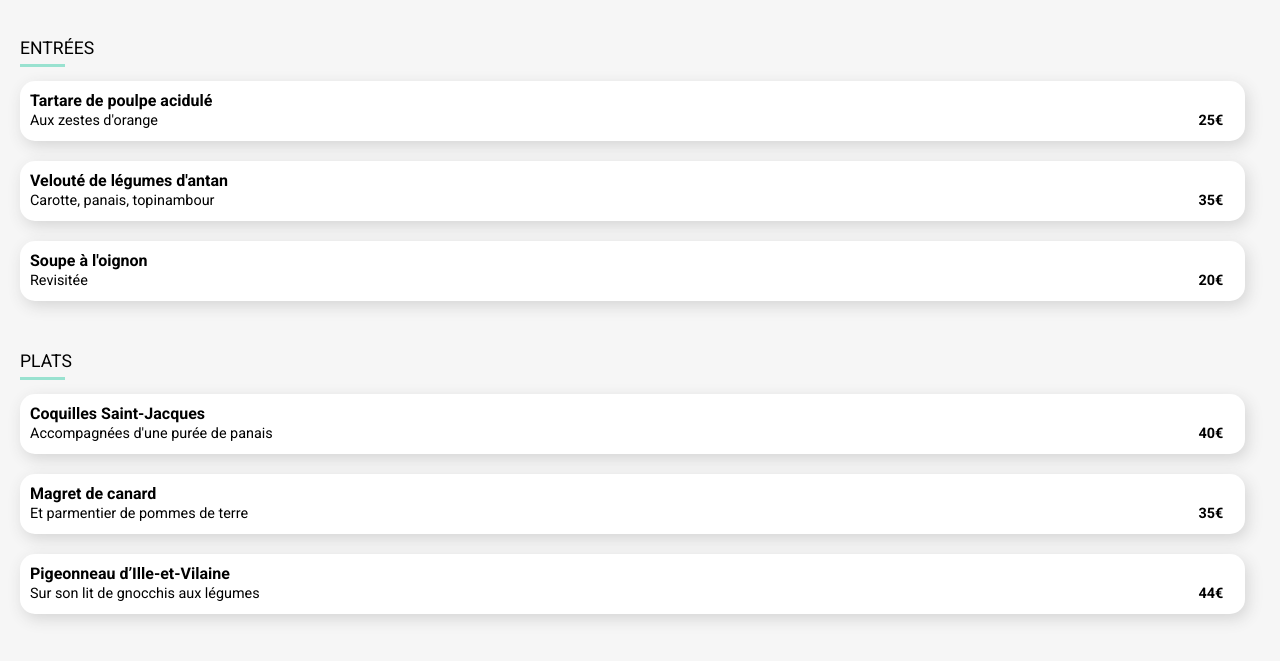
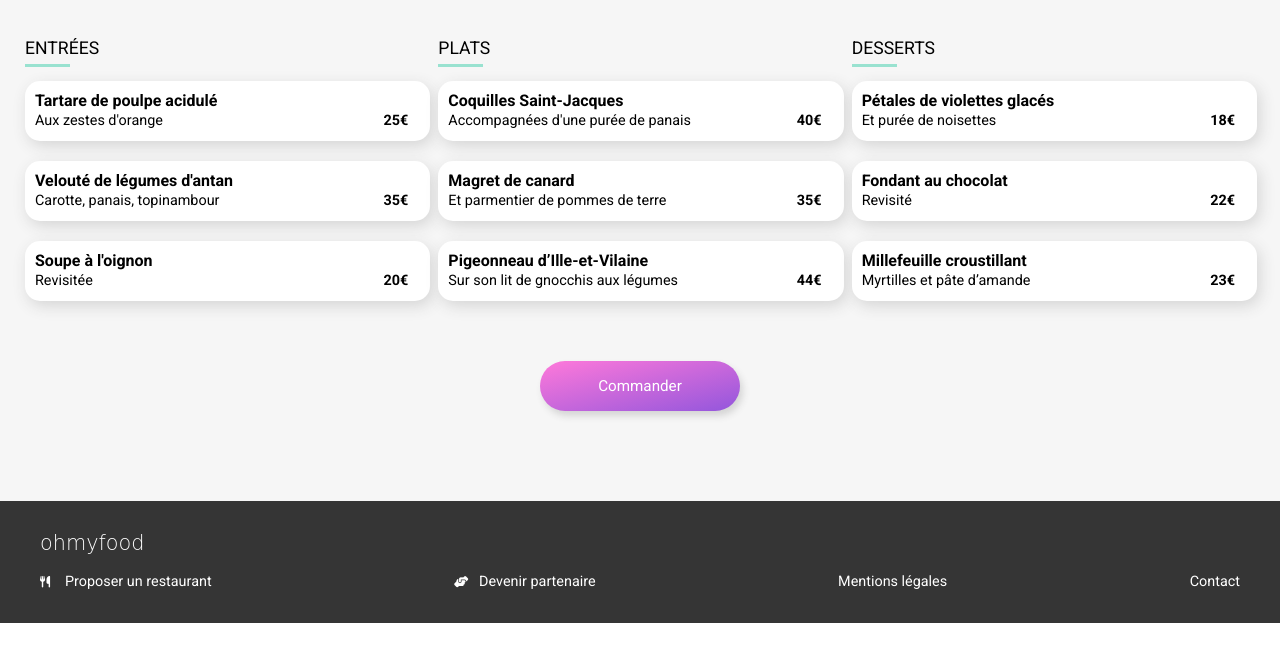
Before and after one commit to hyejinyeo/HyejinYeo_3_14052021, a website: page menus/alafrancaise.html in a window 1280 px wide. Shown: the part 348-1009 px from the top of the page. After the commit the page ends 971 px from the top, so only its background shows below. Drawn offline with Linux system fonts and the light colour scheme; a web font is replaced by a local one.

Commit message:
Modification: Responsive web

```diff
--- a/menus/alafrancaise.html
+++ b/menus/alafrancaise.html
@@ -48,6 +48,7 @@
                     </div>
                 </div>
                 <div class="contenu__carte">
+                    <div class="carte--colonne">
                         <div class="carte__groupe">
                             <h3>ENTRÉES</h3>
                             <ul class="carte__container">
@@ -171,6 +172,7 @@
                                 </li>
                             </ul>
                         </div>
+                    </div>
                     <div class="contenu__btn">
                             <a href="#">Commander</a>
                     </div>
--- a/sass/components/_keyframes.scss
+++ b/sass/components/_keyframes.scss
@@ -8,15 +8,13 @@
     position: absolute;
     top: 0;
     left: 0;
-    z-index: 2;
     background-color: white;
     opacity: 0;
-    animation: preloader__opacity 3s 0s both;
+    animation: preloader__opacity 3s 0s;
     &__texte {
         font-family: $font-logo-titres;
         font-size: 1.3em;
         color: black;
-        z-index: 3;
     }
     &__spin {
         position: absolute;
@@ -55,12 +53,17 @@
 @keyframes preloader__opacity {
     0% {
         opacity: 1;
+        z-index: 2;
     }
     80% {
         opacity: 1;
     }
+    95% {
+        z-index: 2;
+    }
     100% {
         opacity: 0;
+        z-index: -1;
     }
 }
 
--- a/sass/components/_transition.scss
+++ b/sass/components/_transition.scss
@@ -87,6 +87,9 @@
     overflow: hidden;
     .btn__texte {
         width: 100%;
+        @include desktop {
+            width: 85%;
+        }
         .texte__nom {
             overflow: hidden;
             text-overflow: ellipsis;
--- a/sass/layout/_fonctionnement.scss
+++ b/sass/layout/_fonctionnement.scss
@@ -4,17 +4,27 @@
     h3 {
         font-size: 1.6em;
         padding: 30px 20px;
+        @include desktop {
+            text-align: center;
+        }
     }
     &__etapes {
         display: flex;
         flex-direction: column;
         align-items: center;
+        @include desktop {
+            flex-direction: row;
+            justify-content: space-around;
+        }
     }
 }
 
 /*etapes bouton*/
 .etapes__btn {
     width: 80%;
+    @include desktop {
+        width: 27%;
+    }
     height: 65px;
     line-height: 65px;
     background-color: $couleur-grisclair;
@@ -56,8 +66,7 @@
         font-weight: 500;
     }
     &:hover {
-        background-color: #F5EDFF; //color-picker
-        // darken($couleur-grisclair, 3);
+        background-color: #F5EDFF;
         i {
             color: $couleur-primaire;
         }
--- a/sass/layout/_footer.scss
+++ b/sass/layout/_footer.scss
@@ -3,11 +3,29 @@ footer {
     color: white;
     background-color: $couleur-grisfonce;
     padding: 20px 20px 30px 20px;
+    @include desktop {
+        padding: 30px 40px 30px 40px;
+    }
+    @include tablette {
+        padding: 30px 40px 30px 40px;
+    }
     h3 {
         font-family: $font-logo-titres;
         font-size: 1.3em;
         font-weight: 100;
         margin-bottom: 15px;
+    }
+    ul {
+        @include desktop {
+            display: flex;
+            flex-direction: row;
+            justify-content: space-between;
+        }
+        @include tablette {
+            display: flex;
+            flex-direction: row;
+            justify-content: space-between;
+        }
     }
     li {
         padding: 3px 0;
--- a/sass/layout/_menu.scss
+++ b/sass/layout/_menu.scss
@@ -41,8 +41,20 @@
     padding: 0 20px;
     display: flex;
     flex-direction: column;
+    .carte--colonne {
+        width: 100%;
+        @include desktop {
+            display: flex;
+            flex-direction: row;
+            justify-content: space-between;
+        }
+    }
     .carte__groupe {
         margin: 10px 0 20px 0;
+        width: 100%;
+        @include desktop {
+            padding: 0 5px;
+        }
         h3 {
             font-size: 1.1em;
             font-weight: 400;
--- a/sass/layout/_restaurants.scss
+++ b/sass/layout/_restaurants.scss
@@ -5,6 +5,9 @@
     h3 {
         font-size: 1.6em;
         padding: 30px 20px;
+        @include desktop {
+            text-align: center;
+        }
     }
     &__conteneur {
         display: flex;
@@ -24,7 +27,6 @@
     }
 }
 .carte {
-    // width: 330px;
     width: 85%;
     height: 240px;
     background-color: white;
@@ -36,8 +38,9 @@
         width: 43%;
     }
     @include desktop {
+        margin: 20px 20px;
         width: 43%;
-        margin: 20px 20px;
+        height: 280px;
     }
     position: relative;
     img {
@@ -46,6 +49,9 @@
         object-fit: cover;
         border-top-left-radius: 15px;
         border-top-right-radius: 15px;
+        @include desktop {
+            height: 210px;
+        }
     }
     h4 {
         font-size: 1em;
```
Also changed, not shown: menus/ladelicedessens.html (+2 -0 lines), menus/lanoteenchantee.html (+2 -0 lines), menus/lapalettedugout.html (+2 -1 lines), css/style.css, 1 other file. Lines whose indentation alone changed are shown as unchanged.
